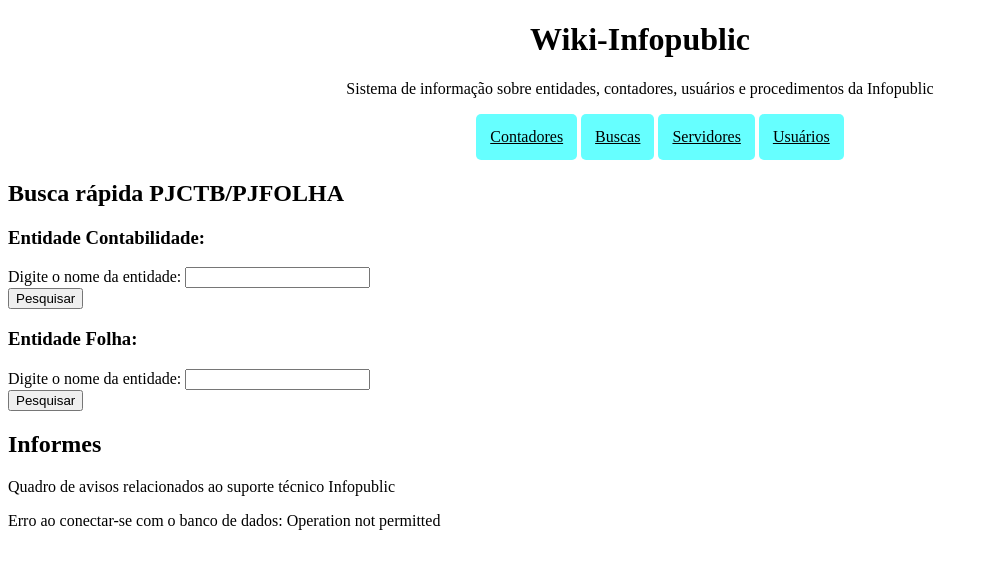
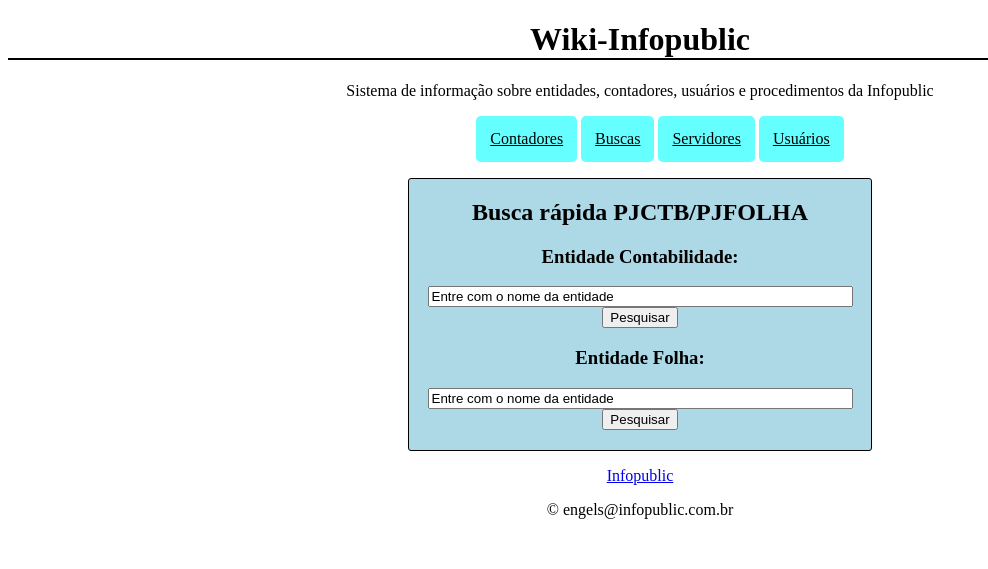
Before and after one commit to es99/infopublic, a PHP site: page / in a window 1280 px wide. Shown: the top 569 px of the page, without its empty margins (0-988 px from the left). Run offline with PHP 8.4, Linux system fonts and the light colour scheme; data that the repository does not hold is empty.

Commit message:
melhorado layout css

```diff
--- a/index.php
+++ b/index.php
@@ -3,11 +3,11 @@
   <head>
     <meta charset="utf-8">
     <title>Wiki-Infopublic</title>
-    <link rel="stylesheet" type="text/css" href="style.css">
+    <link rel="stylesheet" type="text/css" href="style.css?version=12" />
   </head>
   <body>
     <header>
-      <h1>Wiki-Infopublic</h1>
+      <h1 class="title">Wiki-Infopublic</h1>
       <p>Sistema de informação sobre entidades, contadores, usuários e procedimentos da Infopublic</p>
       <nav>
         <ul>
@@ -25,51 +25,22 @@
 			<article>
 				<h3>Entidade Contabilidade: </h3>
 				<form action="retorna_entidade.php" method="POST">
-					<label for="entidade">Digite o nome da entidade:</label>
-					<input type="text" id="entidade" name="entidade"><br />
+					<input type="text" id="entidade" name="entidade" value="Entre com o nome da entidade" size="50"><br />
 					<input type="submit" value="Pesquisar">
 				</form>
 			</article>
       <article>
         <h3>Entidade Folha: </h3>
         <form action="retorna_entidade_folha.php" method="POST">
-          <label for="entidade_folha">Digite o nome da entidade: </label>
-          <input type="text" id="entidade_folha" name="entidade_folha"><br />
+          <input type="text" id="entidade_folha" name="entidade_folha" value="Entre com o nome da entidade" size="50"><br />
           <input type="submit" value="Pesquisar">
         </form>
-      </article>
-		</section>
-		<section>
-			<h2>Informes</h2>
-			<p>Quadro de avisos relacionados ao suporte técnico Infopublic</p>
-      <article>
-        <?php include './includes/conexao.php'; ?>
-        <?php
-            $query = "SELECT texto, data FROM informes";
-            $result = mysqli_query($conn, $query);
-
-            if(mysqli_num_rows($result) > 0){
-              echo "<table><tr><th>Painel</th><th>Data</th></tr>";
-              while($row = mysqli_fetch_array($result)){
-                echo "<tr><td>" . $row['texto'] . "</td><td>" . $row['data'] . "</td></tr>";
-              }
-              echo "</table>";
-            }else{
-              echo "<p>Sem informes no momento.</p>";
-            }
-            mysqli_close($conn);
-        ?>
       </article>
 		</section>
 	</main>
 
     <footer>
-      <nav>
-        <ul>
-          <li><a href="http://www.infopublic.com.br">Infopublic - Sistemas para orgãos públicos</a></li>
-          <li><a href="admin-area.html">Admin</a></li>
-        </ul>
-      </nav>
+      <p><a href="http://www.infopublic.com.br">Infopublic</a></p>
       <p>&copy; engels@infopublic.com.br</p>
     </footer>
 
--- a/style.css
+++ b/style.css
@@ -1,3 +1,24 @@
+h1.title {
+  border-style: solid;
+  border-width: 0px 0px 2px 0px;
+}
+
+main {
+  margin-right: 400px;
+  margin-left: 400px;
+  text-align: center;
+  box-sizing: border-box;
+  background-color: lightblue;
+  border-style: solid;
+  border-width: 1px;
+  border-radius: 3px;
+  padding-bottom: 20px;
+}
+
+footer{
+  text-align: center;
+}
+
 header {
   text-align: center;
 }
@@ -28,8 +49,3 @@ footer li{
   padding: 12px;
   border-top-color: 3px;
 }
-
-table, tr {
-  width: 50%;
-  text-align: center;
-}
--- a/usuarios.html
+++ b/usuarios.html
@@ -3,7 +3,7 @@
 	<head>
 		<title></title>
 		<meta charset="utf-8">
-		<link rel="stylesheet" type="text/css" href="style.css">
+		<link rel="stylesheet" type="text/css" href="style.css?version=12">
 	</head>
 	<body>
 		<header>
@@ -17,7 +17,7 @@
 					<h3>Selecione abaixo a entidade para exibir usuários</h3>
 					<form action="usuarios_entidade.php" method="POST">
 						<label for="entidade">Entidade: </label>
-						<input type="text" id="entidade" name="entidade"><br />
+						<input type="text" id="entidade" name="entidade" size="40"><br />
 						<input type="submit" value="Pesquisar">
 					</form>
 				</article>
```
